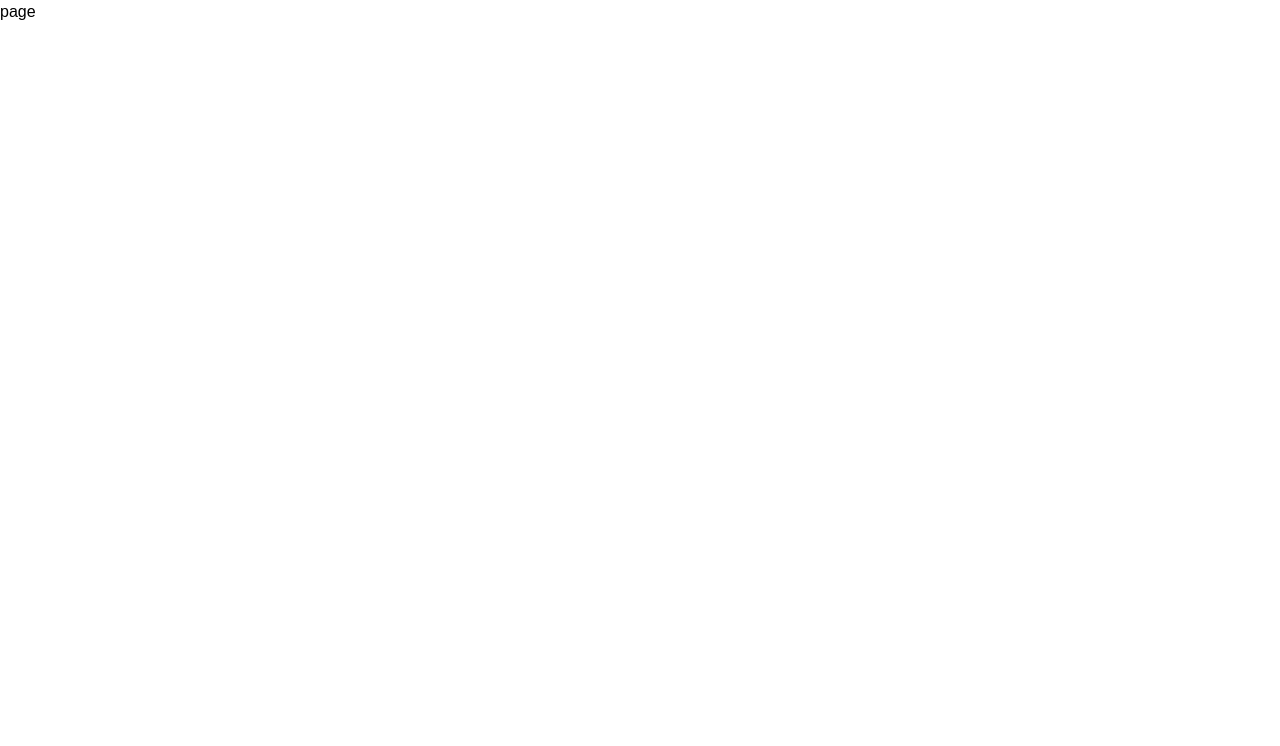
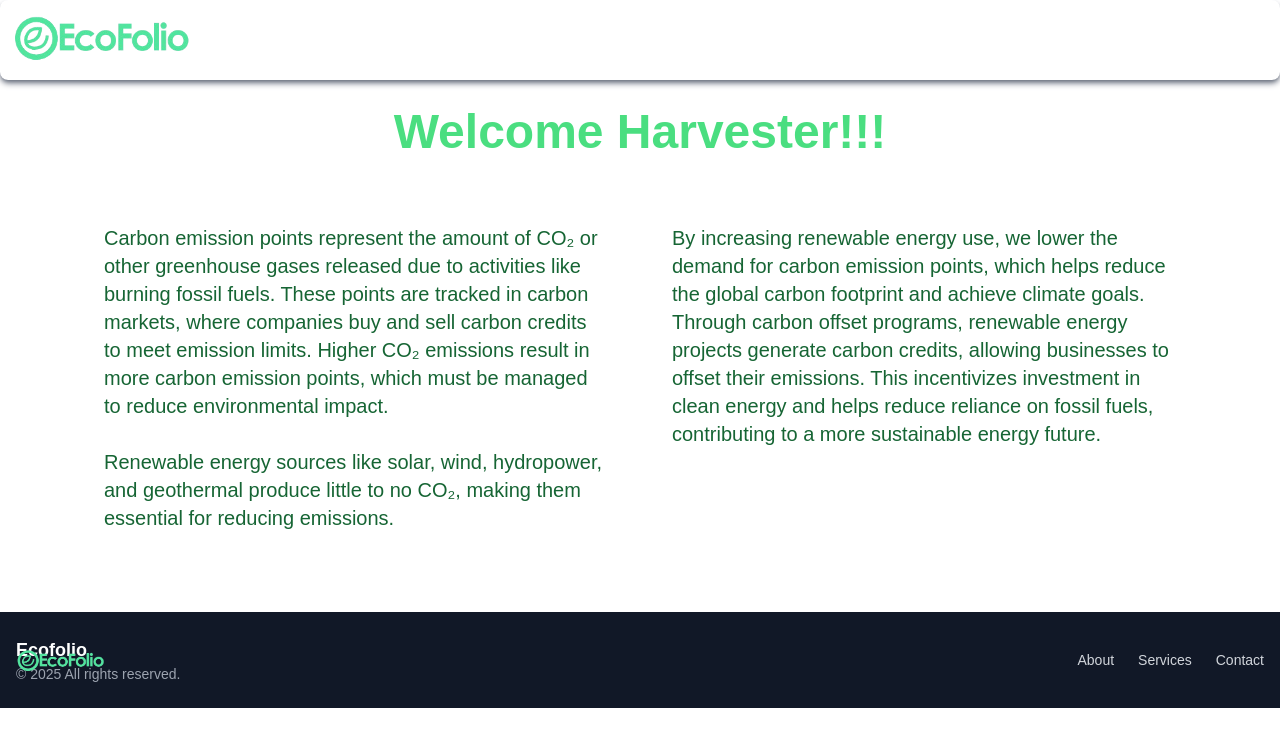
Before and after one commit to krishang-r/EcoFolio, a Next.js app: page /Harvester in a window 1280 px wide. Shown: the top 746 px of the page. Built offline with nearby package versions, Linux system fonts and the light colour scheme.

Commit message:
Harvester commit

```diff
--- a/app/Harvester/page.js
+++ b/app/Harvester/page.js
@@ -2,10 +2,38 @@
 import { useState } from 'react';
 import Link from 'next/link'
 import Header from "../components/Header"
+import Footer from '../components/Footer'
 
 const page = () => {
   return (
-    <div>page</div>
+    <div className='h-screen'>
+        <Header />
+        <div className='container w-screen mx-auto my-7 text-green-400 font-bold text-5xl text-center'>
+            Welcome Harvester!!!
+        </div>
+
+        <div class="flex space-x-4 p-4 w-[90%] mx-auto text-xl">
+          <div class="w-1/2 p-6 text-green-800 rounded-lg">
+          Carbon emission points represent the amount of CO₂ or other greenhouse gases released due to activities
+          like burning fossil fuels. These points are tracked in carbon markets, where companies buy and sell carbon
+          credits to meet emission limits. Higher CO₂ emissions result in more carbon emission points, which must be
+          managed to reduce environmental impact.
+          <br></br>
+          <br></br>
+          Renewable energy sources like solar, wind, hydropower, and geothermal produce little to no CO₂, making them
+          essential for reducing emissions.
+          </div>
+
+          <div class="w-1/2 p-6 text-green-800 rounded-lg">
+          By increasing renewable energy use, we lower the demand for carbon emission points, which helps reduce the
+          global carbon footprint and achieve climate goals.
+          <br></br>
+          Through carbon offset programs, renewable energy projects generate carbon credits, allowing businesses to offset their emissions. This incentivizes investment in clean energy and helps reduce reliance on fossil fuels, contributing to a more sustainable energy future.
+          </div>
+        </div>
+
+        <Footer />
+    </div>
   )
 }
 
```
